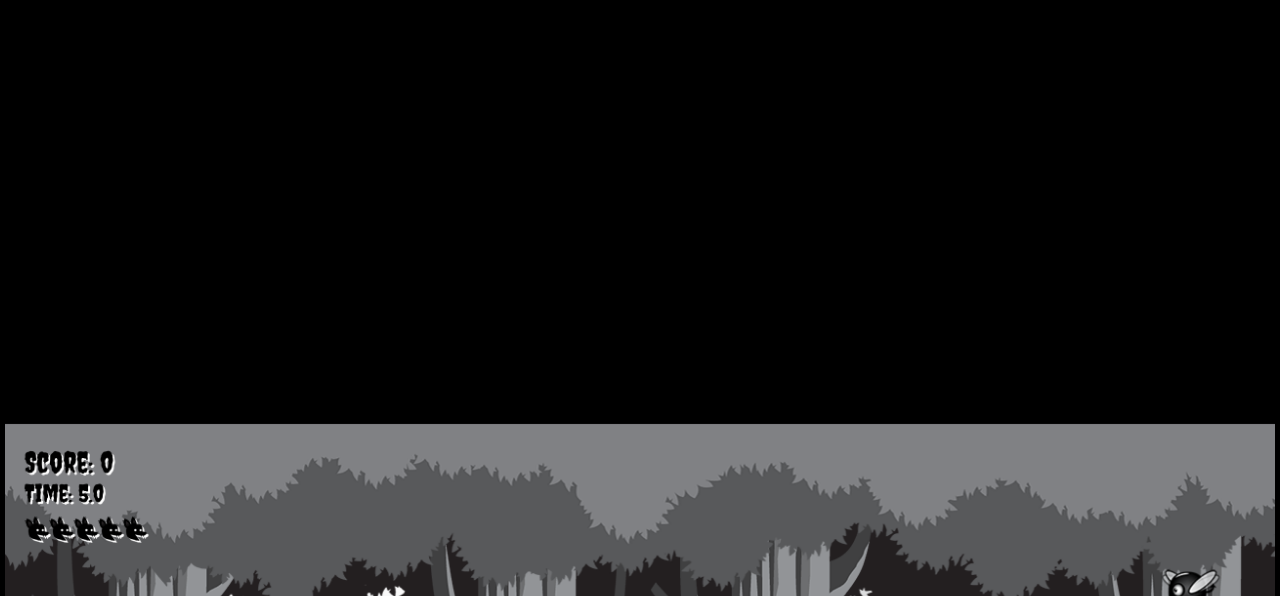
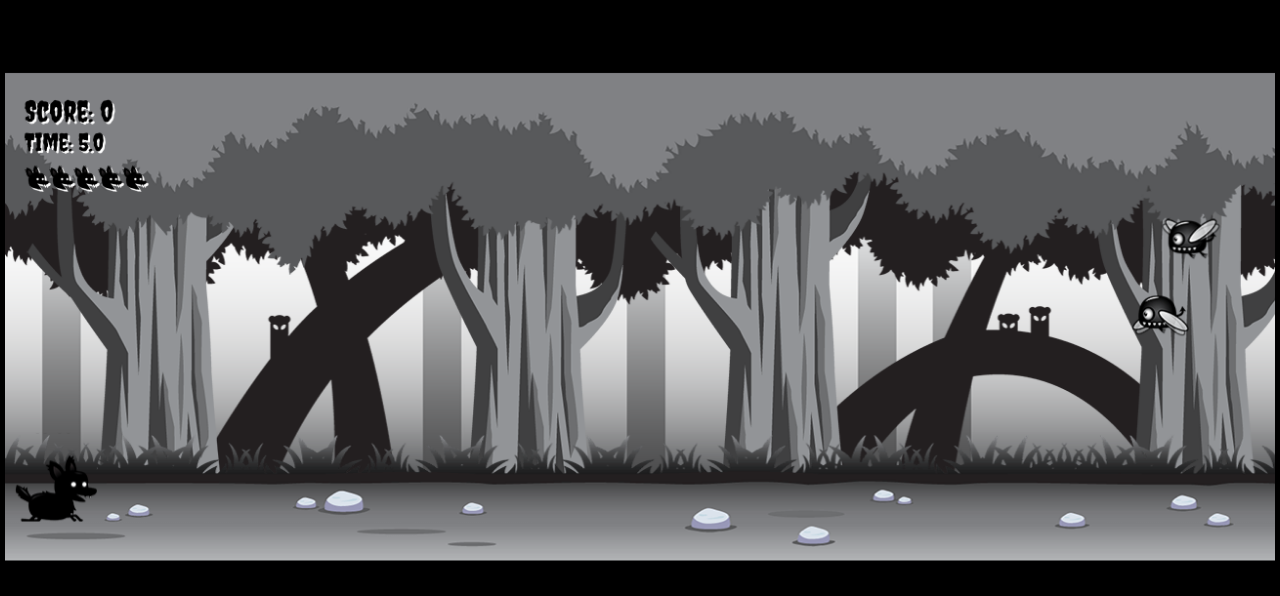
Before and after one commit to nishant0708/DOG-GAME_main, a plain HTML site: page index.html in a window 1280 px wide. Shown: the part 356-952 px from the top of the page. After the commit the page ends 922 px from the top, so only its background shows below. Drawn offline with Linux system fonts and the light colour scheme.

Commit message:
Update finalgame.css

```diff
--- a/finalgame.css
+++ b/finalgame.css
@@ -5,7 +5,7 @@
     background: black;
 }
 #instruction{
-    margin-top: 2vh;
+    margin-top: 80px;
     color: white;
     font-family: 'Creepster', cursive;
     text-align: center;
@@ -17,9 +17,8 @@ span{
 }
 #canvas1{
     border: 5px solid black;
-    position: absolute;
-    margin-top:30%;
-    top:80vh;
+    position: relative;
+    top: 40vh;
     left:50%;
     transform: translate(-50%,-50%);
     max-width: 100%;
```
